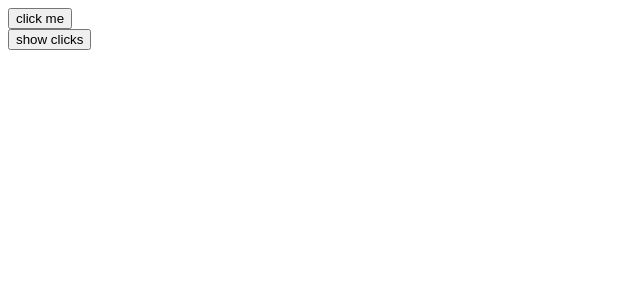
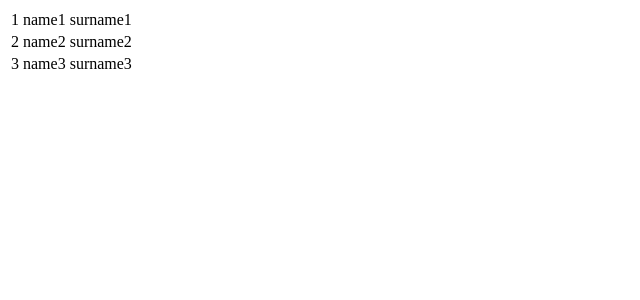
Before and after one commit to YupiSoftwarePunk/ReactRepo, a React (Create React App) app: page / in a window 1280 px wide. Shown: the top 300 px of the page, without its empty margins (0-640 px from the left). Built offline with nearby package versions, Linux system fonts and the light colour scheme.

Commit message:
classwork

```diff
--- a/src/App.js
+++ b/src/App.js
@@ -17,8 +17,8 @@
 // import {TagsCorrectness} from './tasks/23_jsx_tags_correctness.jsx';
 // import {RunningCode3} from './tasks/24_jsx_running-code.jsx';
 // import { TagsArr } from "./tasks/37_forming_tags-array.jsx";
-import { useState } from "react";
-import { Practise2 } from "./tasks/practise2.jsx";
+import { useState } from 'react';
+import { ModelsViaStates } from './tasks/90_modes-via-states.jsx';
 
 function App() {
   // return <FirstComp/>;
@@ -93,9 +93,9 @@ function App() {
 
   // --------------- 83 ----------------------------------
   const users = [
-    { id: 0, name: "user1", surname: "surn1", age: 30 },
-    { id: 1, name: "user2", surname: "surn2", age: 31 },
-    { id: 2, name: "user3", surname: "surn3", age: 32 },
+    { id: 0, name: 'user1', surname: 'surn1', age: 30 },
+    { id: 1, name: 'user2', surname: 'surn2', age: 31 },
+    { id: 2, name: 'user3', surname: 'surn3', age: 32 },
   ];
 
   //   return (
@@ -152,7 +152,7 @@ function App() {
 
   // return <div>{items}</div>;
 
-  return <Practise2 />;
+  return <ModelsViaStates />;
 }
 
 export default App;
--- /dev/null
+++ b/src/tasks/90_modes-via-states.jsx
@@ -0,0 +1,105 @@
+import { useState } from 'react';
+
+const User = ({ id, name, surname, isBanned, changeField, editUser }) => {
+  return (
+    <tr>
+      <td>{id}</td>
+      <td>
+        <UserField
+          id={id}
+          text={name}
+          type="name"
+          isBanned={isBanned}
+          editUser={editUser}
+          changeField={changeField}
+        />
+      </td>
+      <td>
+        <UserField
+          id={id}
+          text={surname}
+          type="surname"
+          isBanned={isBanned}
+          editUser={editUser}
+          changeField={changeField}
+        />
+      </td>
+      {/* <td>
+        <button onClick={() => changeField(id)}>
+          {!isBanned ? 'save' : 'edit'}
+        </button>
+      </td> */}
+    </tr>
+  );
+};
+
+const UserField = ({ id, text, type, isBanned, editUser, changeField }) => {
+  if (isBanned) {
+    return (
+      <>
+        <input value={text} onChange={(event) => editUser(id, type, event)} />
+        <button onClick={() => changeField(id)}>сохранить</button>
+      </>
+    );
+  }
+  return (
+    <span onClick={() => changeField(id)} style={{ cursor: 'pointer' }}>
+      {text}
+    </span>
+  );
+};
+
+const initUsers = [
+  { id: 1, name: 'name1', surname: 'surname1', isBanned: false },
+  { id: 2, name: 'name2', surname: 'surname2', isBanned: false },
+  { id: 3, name: 'name3', surname: 'surname3', isBanned: false },
+];
+
+export const ModelsViaStates = () => {
+  const [users, setUsers] = useState(initUsers);
+  const [isEditing, setIsEditing] = useState(false);
+
+  const changeField = (id) => {
+    setUsers(
+      users.map((user) => {
+        if (user.id === id) {
+          return { ...user, isBanned: !user.isBanned };
+        }
+
+        return user;
+      }),
+    );
+  };
+
+  const editUser = (id, field, event) => {
+    const value = event.target.value;
+    setUsers(
+      users.map((user) => {
+        if (user.id === id) {
+          return { ...user, [field]: value };
+        }
+
+        return user;
+      }),
+    );
+  };
+
+  const result = users.map((user) => {
+    return (
+      <User
+        key={user.id}
+        {...user}
+        changeField={changeField}
+        editUser={editUser}
+      />
+    );
+  });
+
+  return (
+    <div>
+      <table>
+        <tbody>{result}</tbody>
+      </table>
+    </div>
+  );
+};
```
Also changed, not shown: src/tasks/76_objects-array-operations.jsx (+20 -20 lines), src/tasks/88_editing-parent-state.jsx (added, +119 -0 lines), src/tasks/89_editing-grandparent-state.jsx (added, +91 -0 lines), 1 other file (tests, documents, lock files or other folders).
